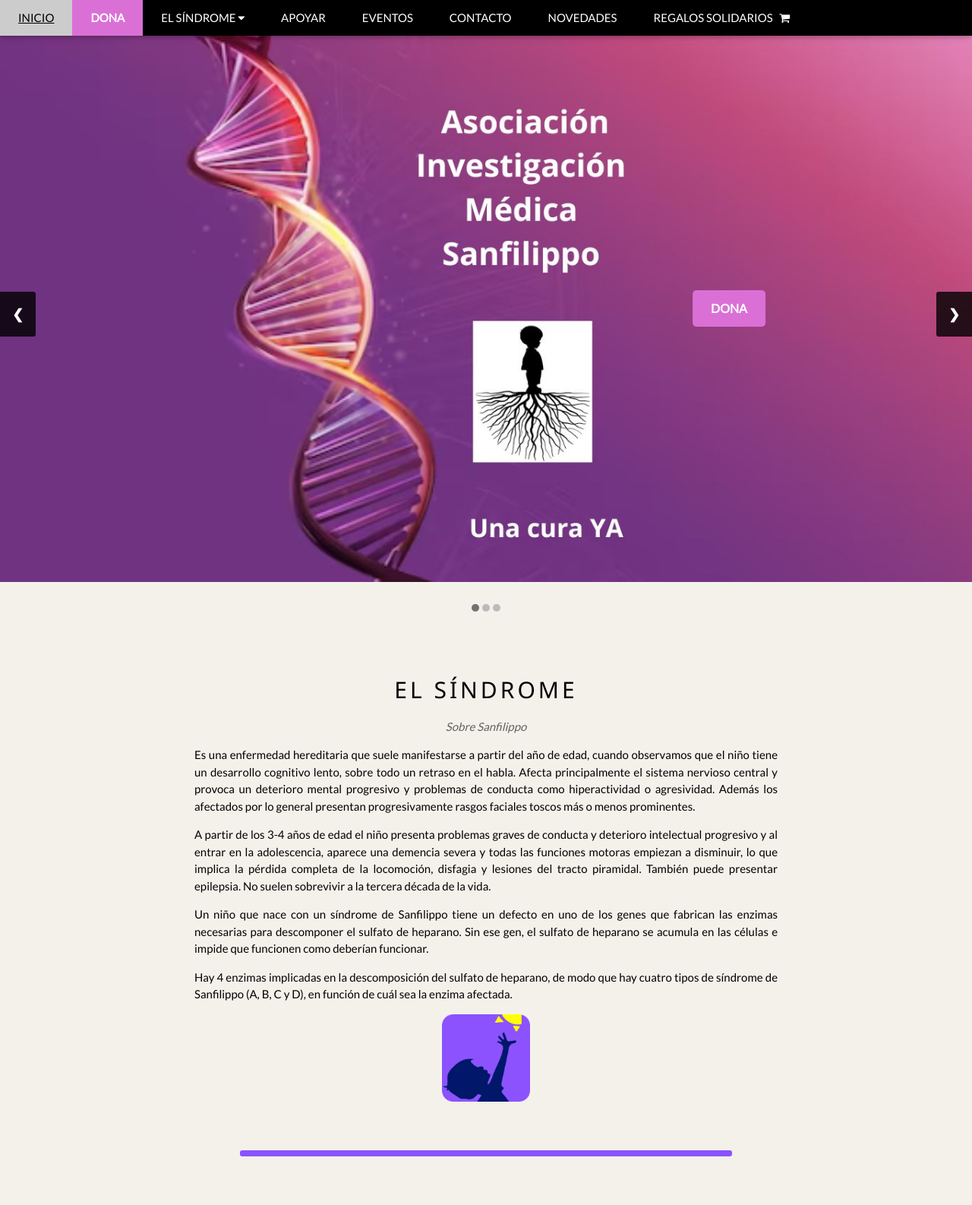
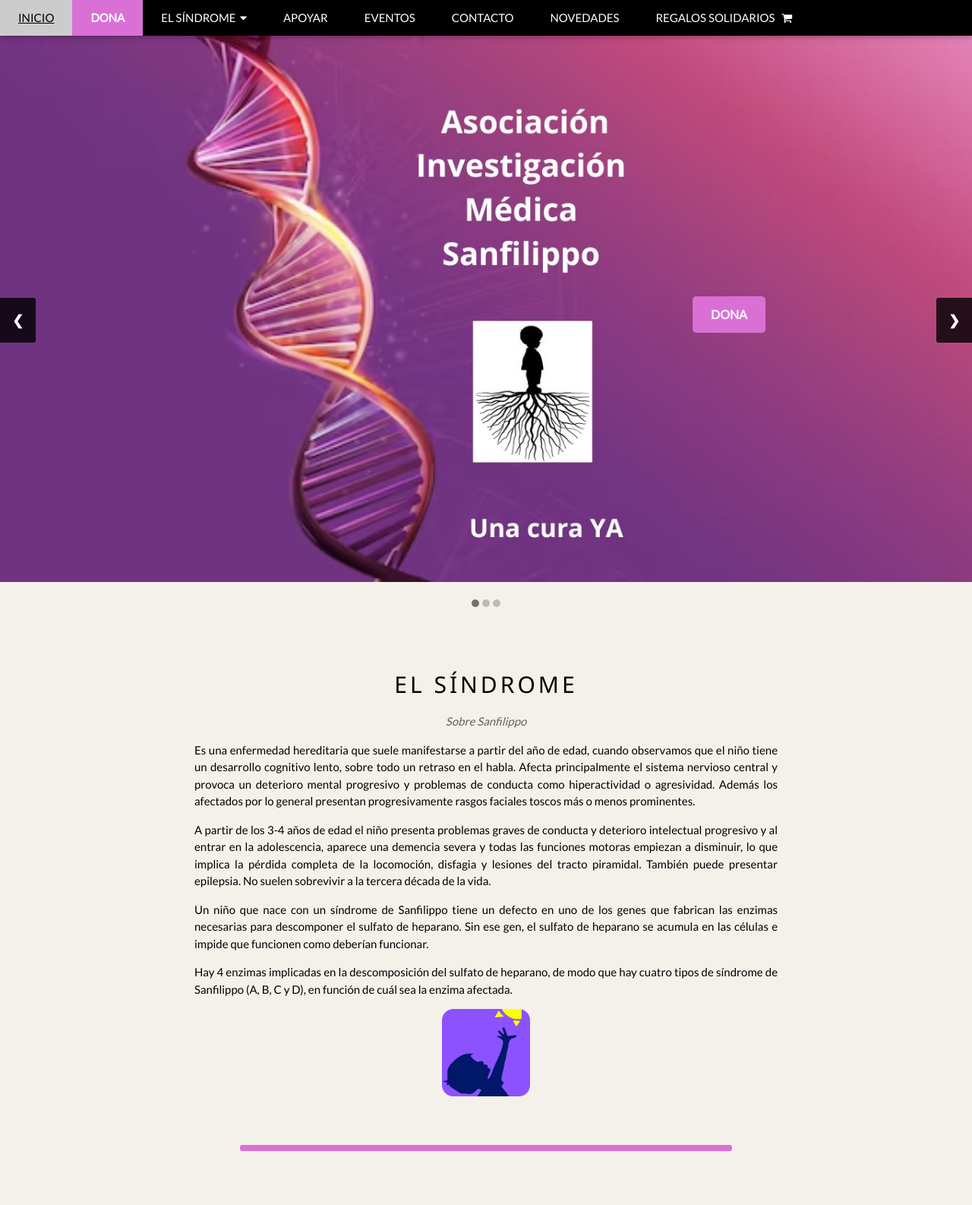
Before and after one commit to asocmedsanfilippo/.github.io, a plain HTML site: page index.html in a window 1280 px wide. Shown: the top 1586 px of the page at 76% size. Drawn offline with Linux system fonts and the light colour scheme.

Commit message:
Más ajustes.

```diff
--- a/GEN_DeslizadorImagenes_Contenido.js
+++ b/GEN_DeslizadorImagenes_Contenido.js
@@ -2,7 +2,7 @@ function creaImagenes(textoBase,lista) {
 	var numSlides = lista.length;
 	document.write('<div class="w3-display-container slideshow-container">');
 	for (i = 1; i <= numSlides; i++) {
-		document.write('<div class="mySlides ">');
+		document.write('<div class="mySlides">');
 		// var texto1 = '<div class="numbertext">'
 		// texto1 = texto1.concat(i)
 		// texto1 = texto1.concat(' / ')
@@ -15,7 +15,7 @@ function creaImagenes(textoBase,lista) {
 		rutaImagenSinExt = rutaImagenSinExt.concat(('0' + i).substr(-4))
 		var texto2 = '<a href="'
 		texto2 = texto2.concat(rutaImagenSinExt)
-		texto2 = texto2.concat('.jpg" target="blank">')
+		texto2 = texto2.concat('.html" target="blank">')
 		texto2 = texto2.concat('<img src="')
 		texto2 = texto2.concat(rutaImagenSinExt)
 		texto2 = texto2.concat('.jpg" style="width:100%">')
@@ -40,8 +40,6 @@ function creaImagenes(textoBase,lista) {
 	document.write('<a class="prev" onclick="plusSlides(-1)">&#10094;</a>');
 	document.write('<a class="next" onclick="plusSlides(1)">&#10095;</a>');
 	document.write('</div>');
-	document.write('<br>');
-	// document.write('<div class="w3-display-container w3-content w3-center" >');
 	document.write('<div class="w3-display-container w3-content w3-center" style="max-width:800px">');
 	for (i = 1; i <= numSlides; i++) {
 		var texto4 = '<span class="dot tooltip " onclick="currentSlide('
--- a/index.html
+++ b/index.html
@@ -24,7 +24,7 @@ body {font-family: "Lato", sans-serif}
     <a href="#" class="w3-bar-item w3-button w3-padding-large">INICIO</a>
     <a href="Donar.html" class="w3-bar-item w3-button w3-padding-large" style="background-color:Orchid; font-weight:bold">DONA</a>
     <div class="w3-dropdown-hover w3-hide-small">
-      <button class="w3-padding-large w3-button" title="Mas">EL SÍNDROME <i class="fa fa-caret-down"></i></button>
+      <button class="w3-padding-large w3-button" title="Mas">EL SÍNDROME &nbsp;<i class="fa fa-caret-down"></i></button>
       <div class="w3-dropdown-content w3-bar-block w3-card-4">
         <a href="#sindrome" class="w3-bar-item w3-button">SOBRE SANFILIPPO</a>
         <a href="#cifras" class="w3-bar-item w3-button w3-padding-large w3-hide-small">LAS CIFRAS</a>
--- a/styles/aimsf.css
+++ b/styles/aimsf.css
@@ -1,10 +1,13 @@
 hr.separador {
   width:50%;
   margin: auto;
-  border: 4px solid #8c52fe;
+  border: 4px solid Orchid;
   border-radius: 3px;
 }
-.mySlides {display: none}
+.mySlides {
+	display: none;
+	padding-bottom: 16px;
+}
 img {vertical-align: middle;}
 
 /* Slideshow container */
```
